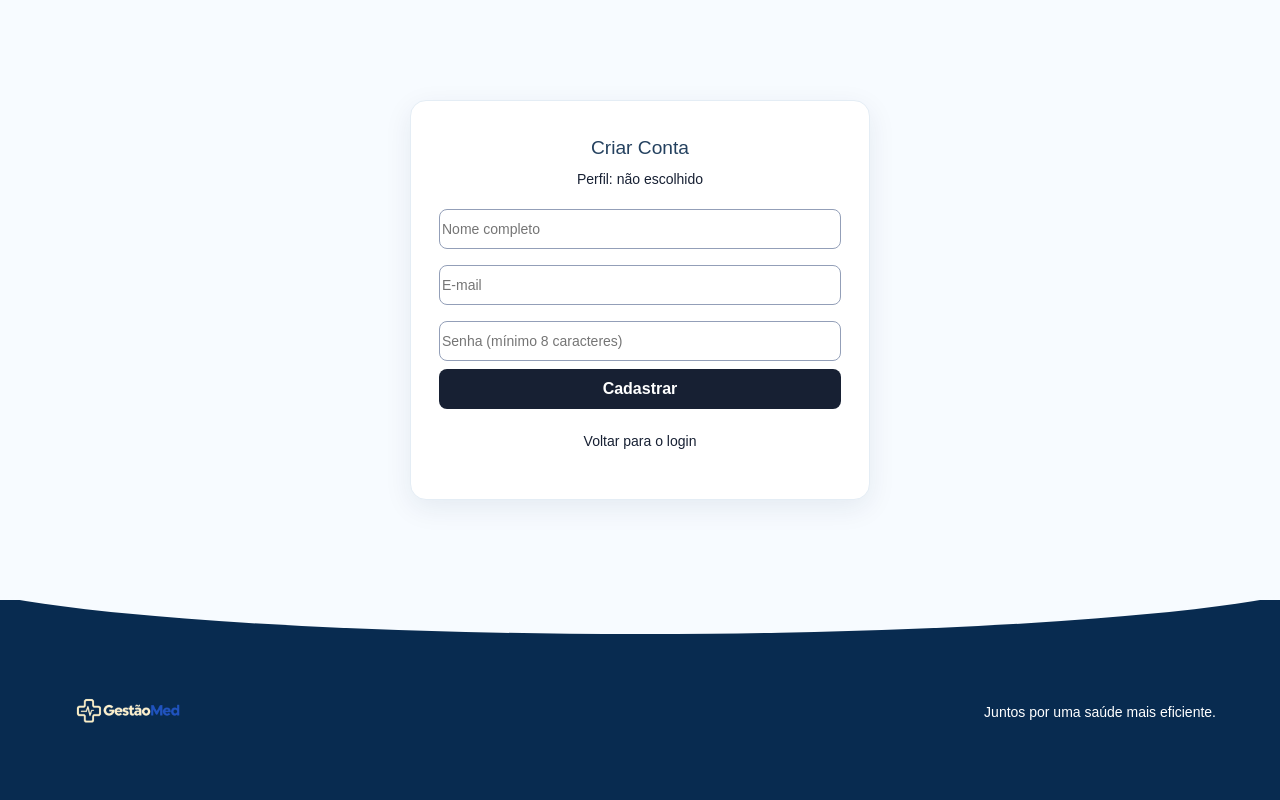
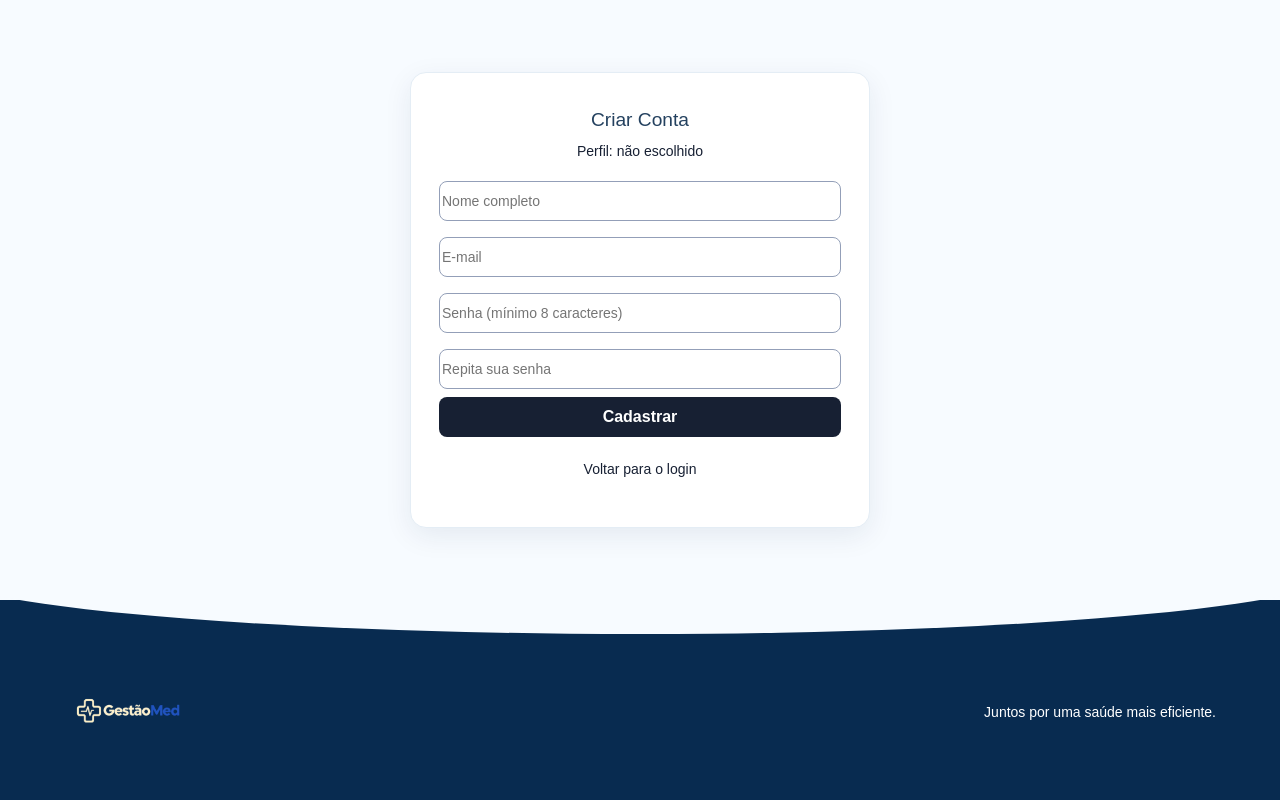
Before and after one commit to eniserica/Projeto-Eng.Software-GestaoMed, a Flask app: page /cadastro in a window 1280 px wide; the page is wider, and only the part inside the window is pictured. Run offline with Flask 3, Linux system fonts and the light colour scheme; some libraries are stand-ins or nearby versions; some web fonts are replaced.

Commit message:
Integra o banco de dados e ajustes de acesso

```diff
--- a/app.py
+++ b/app.py
@@ -130,11 +130,14 @@ def cadastro():
         nome = request.form.get("nome", "").strip()
         email = request.form.get("email", "").strip()
         senha = request.form.get("senha", "")
+        repeat_senha = request.form.get("repeat_senha", "")
 
         if tipo not in TIPOS_CADASTRO_PUBLICO:
             mensagem = "O perfil administrador só pode ser criado pela ferramenta create_admin.py."
         elif not nome or not email or len(senha) < 8:
             mensagem = "Preencha todos os campos e use uma senha com pelo menos 8 caracteres."
+        elif senha != repeat_senha:
+            mensagem = "As senhas precisam ser iguais."
         else:
             try:
                 register_user(nome, email, generate_password_hash(senha), tipo)
--- a/static/style.css
+++ b/static/style.css
@@ -225,6 +225,7 @@ footer {
     font-weight: bold;
     font-size: 1rem;
     cursor: pointer;
+    margin-bottom: 24px;
 }
 
 .acessar-container h3{
@@ -735,11 +736,3 @@ body.pagina-inicial {
   font-weight: 600;
   text-align: center;
 }
-
-.acessar-container .btn-entrar + p {
-  margin-top: 24px;
-}
-
-.voltar-login {
-    margin-top: 24px;
-}
--- a/templates/cadastro.html
+++ b/templates/cadastro.html
@@ -19,7 +19,11 @@
                 <input type="hidden" name="tipo" value="{{ tipo or '' }}">
                 <input type="text" name="nome" placeholder="Nome completo" required>
                 <input type="email" name="email" placeholder="E-mail" required>
+
                 <input type="password" name="senha" placeholder="Senha (mínimo 8 caracteres)" minlength="8" required>
+                <input type="password" name="repeat_senha" placeholder="Repita sua senha" required>
+
+
 
                 <button class="btn-entrar" type="submit">Cadastrar</button>
             </form>
--- a/templates/index.html
+++ b/templates/index.html
@@ -28,7 +28,7 @@
                 <h1>{{ titulo }}</h1>
                 <p>{{ mensagem }}</p>
                 <div class = "div-botoes">
-                    <a class="botao-comece-agora" href="#comece-agora">Comece agora</a>
+                    <a class="botao-comece-agora" href="{{ url_for('login') }}">Comece agora</a>
                     <a class="botao-sobre" href="#sobre">Conheça o sistema</a>
                 </div>
 
```
